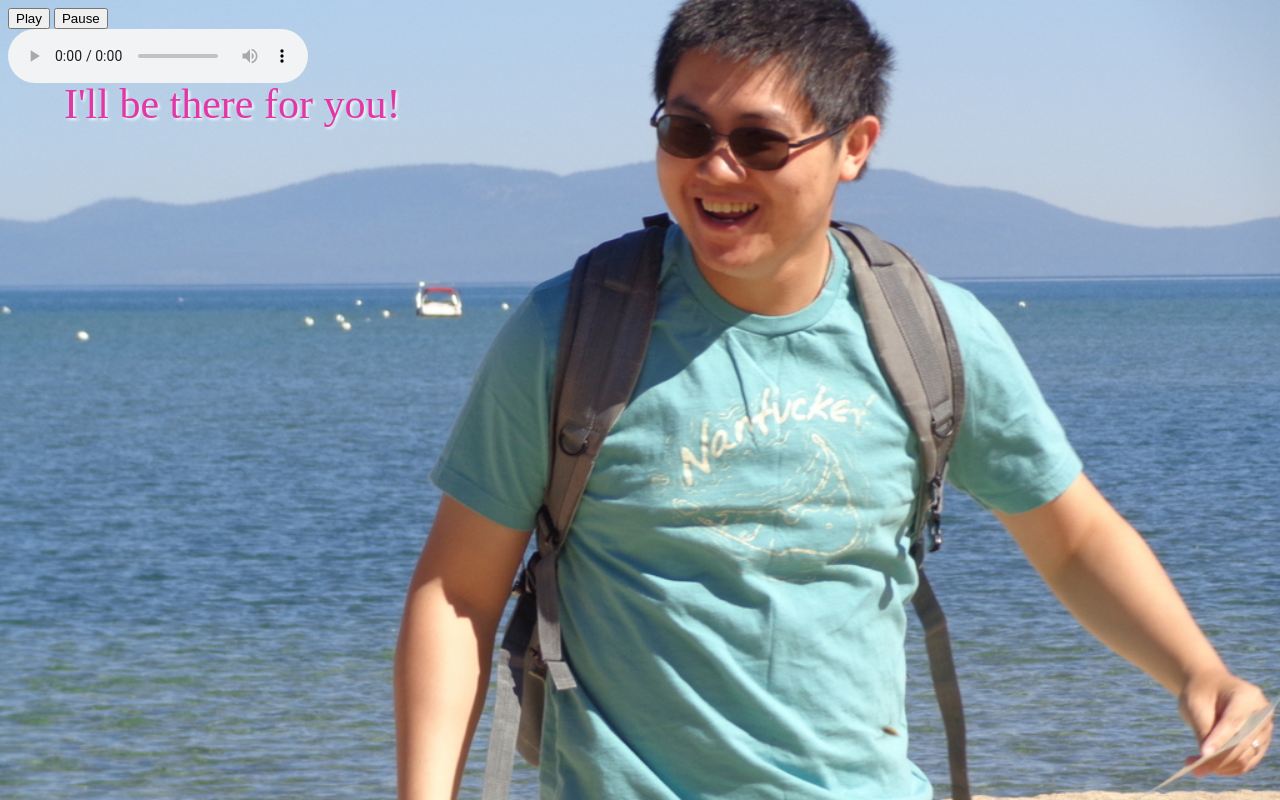
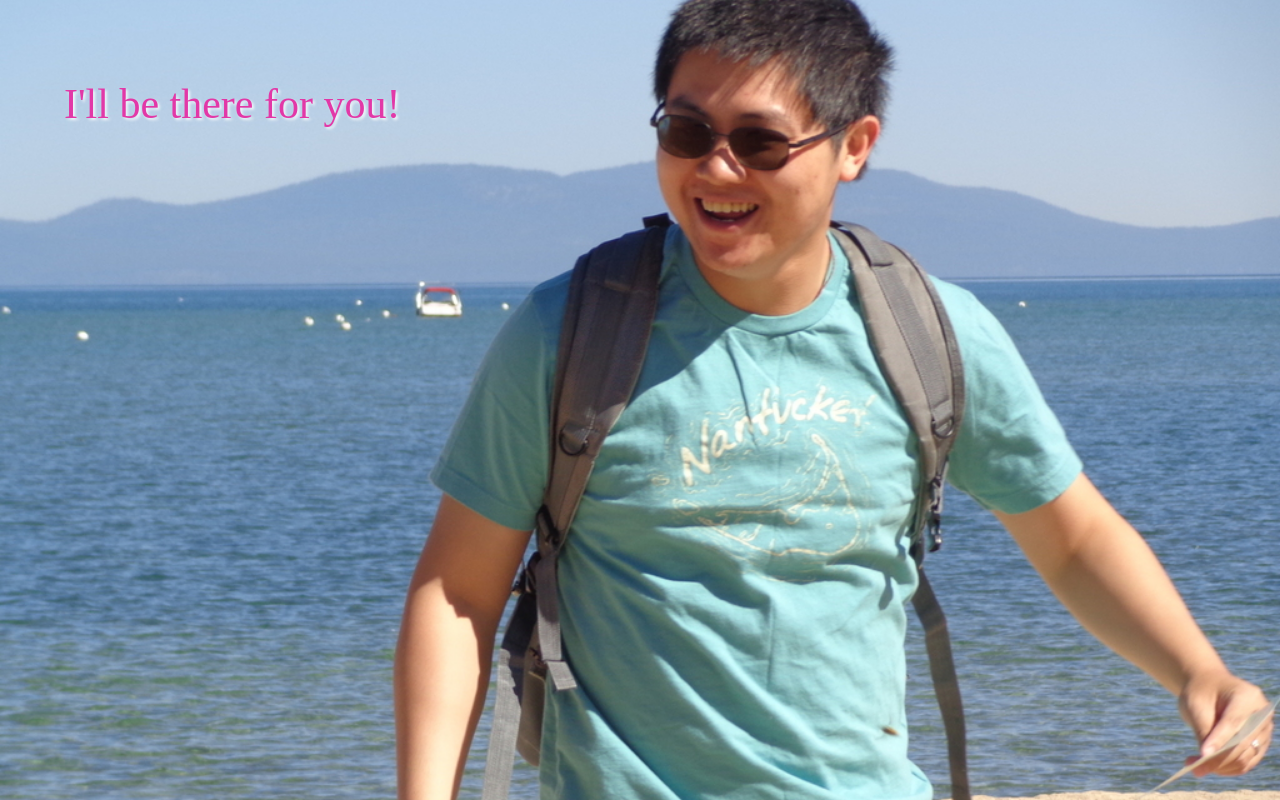
Before and after one commit to serenafr/Anniversary_page, a plain HTML site: page anniversary.html in a window 1280 px wide. Drawn offline with Linux system fonts and the light colour scheme; a web font is replaced by a local one.

Commit message:
Delete play and pause button, and music controls, now the web plays automatically.

```diff
--- a/anniversary.html
+++ b/anniversary.html
@@ -3,7 +3,7 @@
 		<script src="script/anniversary.js"></script>
 		<link href='http://fonts.googleapis.com/css?family=Lovers+Quarrel|Love+Ya+Like+A+Sister|UnifrakturMaguntia|Mystery+Quest&amp;subset=latin,latin-ext' rel='stylesheet' type='text/css'>
 	</head>
-	<body onload="reSizeImgs();" onresize="reSizeImgs()" style="overflow: hidden;">
+	<body onload="reSizeImgs(); play()" onresize="reSizeImgs()" style="overflow: hidden;">
 		<div id="imgs">
 			<img class="pic" src="pictures/1.jpg" style="position:absolute; z-index: -1; left: 0; top: 0;">
 			<img class="pic" src="pictures/2.jpg" style="position:absolute; z-index: -1; left: 0; top: 0; display:none">
@@ -55,11 +55,8 @@
 			<img class="pic" src="pictures/48.jpg" style="position:absolute; z-index: -1; left: 0; top: 0; display:none">
 			<img class="pic" src="pictures/49.jpg" style="position:absolute; z-index: -1; left: 0; top: 0; display:none">
 		</div>
-		<div>
-			<button onclick="play()">Play</button>
-			<button onclick="pause()">Pause</button>
-		</div>
-		<audio controls = "controls" loop="loop">
+
+		<audio autoplay loop="loop">
 			<source src="music/Can't Stop Love.mp3" type="audio/mpeg"/>
 		</audio>
 		<div class="text" style="font-size: 42px; font-family: Mystery Quest; color: white;text-shadow: 2px 2px 3px rgba(255, 255, 255, 0.85);position: absolute;top: 10%;color: #e238a7;left: 5%;">
```
